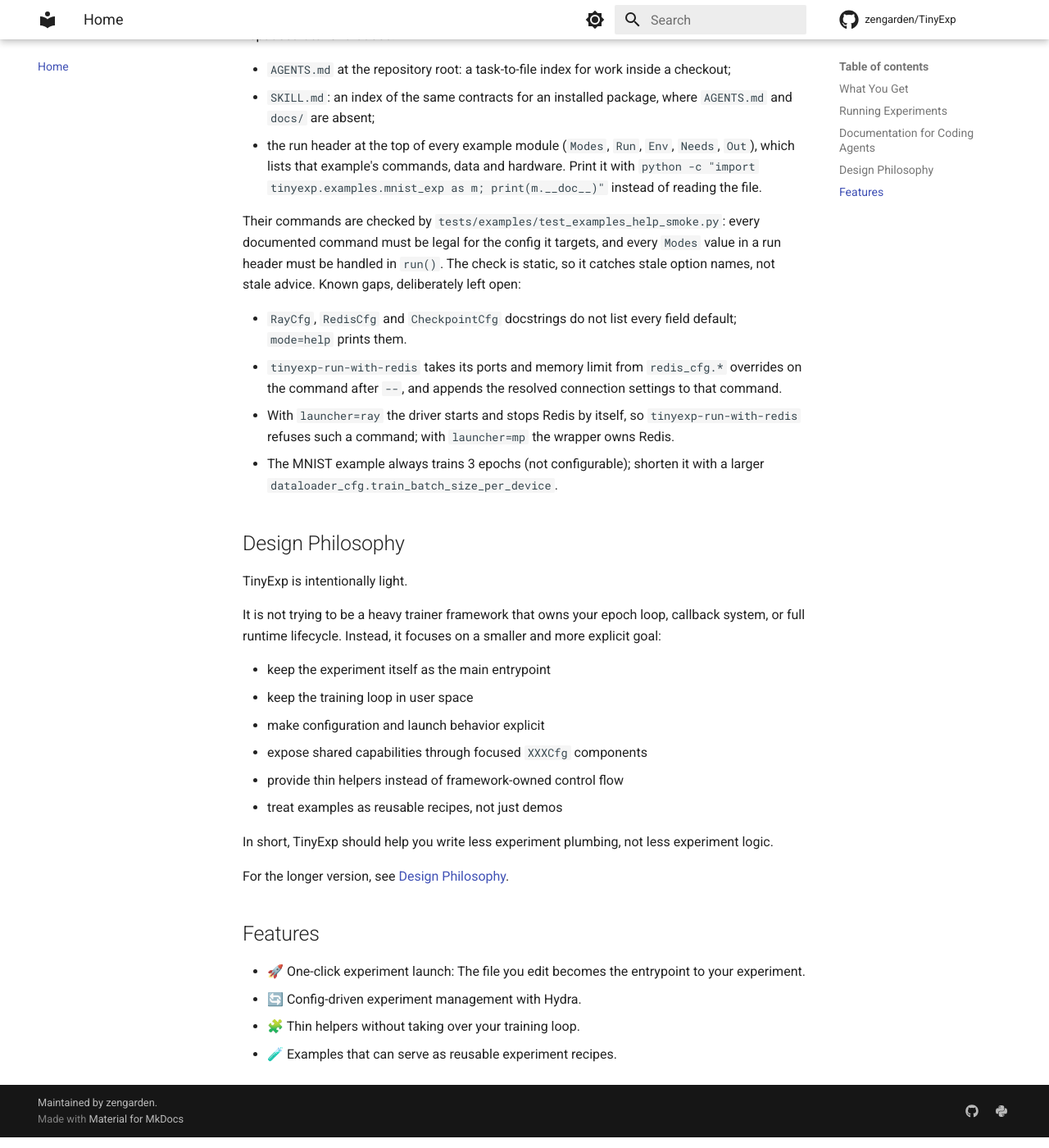
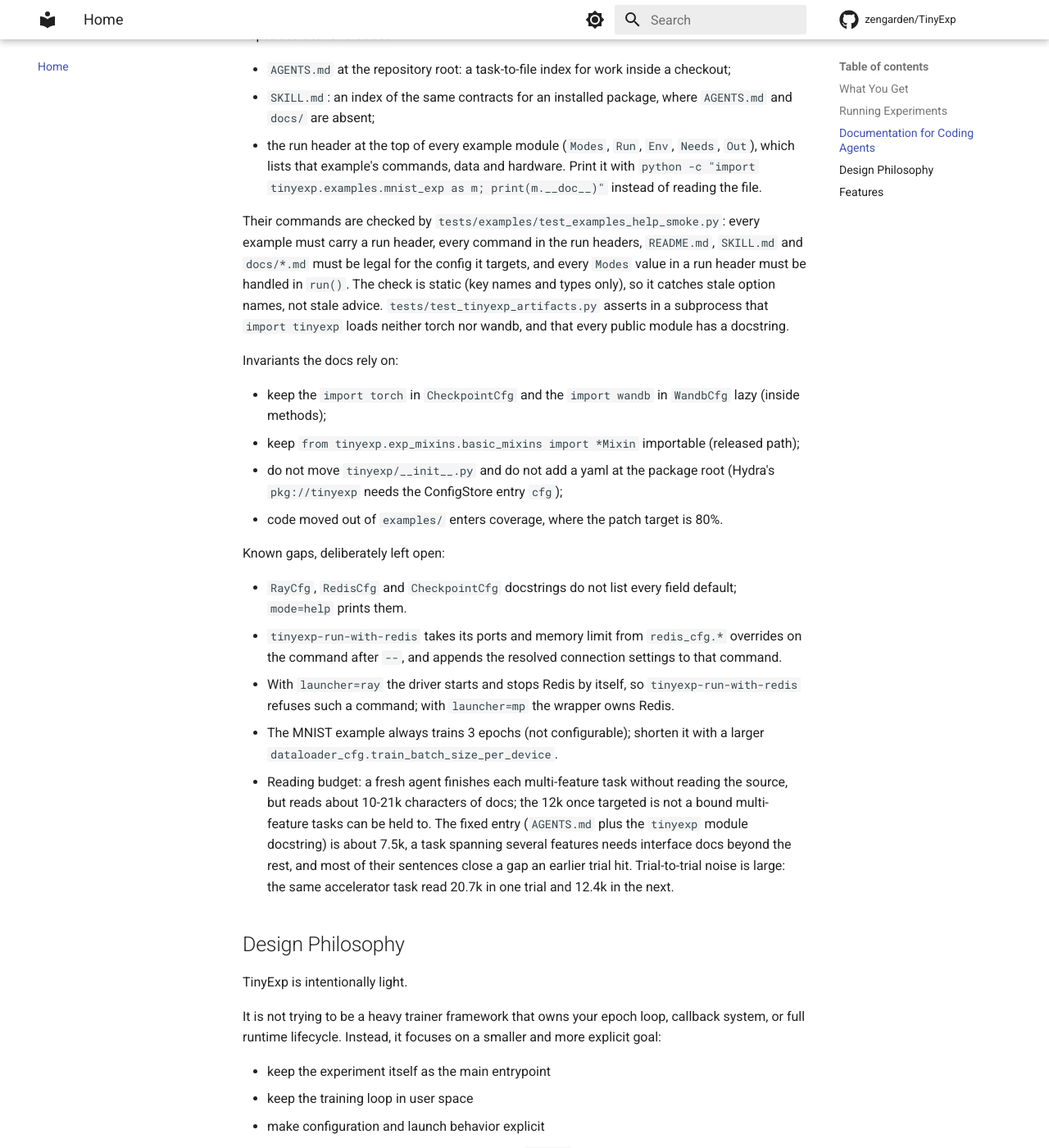
Before and after one commit to HKUST-SAIL/tinyexp, an MkDocs documentation site: the page built from docs/index.md, in a window 1280 px wide and 1400 px high, scrolled down 860 px. Shown: the whole window at 82% size. Built offline with MkDocs 1.6.1 and Material for MkDocs 9.7.7, drawn with Linux system fonts in a browser that asks for light colours; comment, search, counter and statistics services are not loaded.

Commit message:
docs: ✏️ slim AGENTS.md and record the reading-budget finding

```diff
--- a/docs/index.md
+++ b/docs/index.md
@@ -33,9 +33,21 @@
   example's commands, data and hardware. Print it with
   `python -c "import tinyexp.examples.mnist_exp as m; print(m.__doc__)"` instead of reading the file.
 
-Their commands are checked by `tests/examples/test_examples_help_smoke.py`: every documented command must be legal
-for the config it targets, and every `Modes` value in a run header must be handled in `run()`. The check is static,
-so it catches stale option names, not stale advice. Known gaps, deliberately left open:
+Their commands are checked by `tests/examples/test_examples_help_smoke.py`: every example must carry a run header,
+every command in the run headers, `README.md`, `SKILL.md` and `docs/*.md` must be legal for the config it targets,
+and every `Modes` value in a run header must be handled in `run()`. The check is static (key names and types only),
+so it catches stale option names, not stale advice. `tests/test_tinyexp_artifacts.py` asserts in a subprocess that
+`import tinyexp` loads neither torch nor wandb, and that every public module has a docstring.
+
+Invariants the docs rely on:
+
+- keep the `import torch` in `CheckpointCfg` and the `import wandb` in `WandbCfg` lazy (inside methods);
+- keep `from tinyexp.exp_mixins.basic_mixins import *Mixin` importable (released path);
+- do not move `tinyexp/__init__.py` and do not add a yaml at the package root (Hydra's `pkg://tinyexp` needs the
+  ConfigStore entry `cfg`);
+- code moved out of `examples/` enters coverage, where the patch target is 80%.
+
+Known gaps, deliberately left open:
 
 - `RayCfg`, `RedisCfg` and `CheckpointCfg` docstrings do not list every field default; `mode=help` prints them.
 - `tinyexp-run-with-redis` takes its ports and memory limit from `redis_cfg.*` overrides on the command after `--`,
@@ -44,6 +56,11 @@
   command; with `launcher=mp` the wrapper owns Redis.
 - The MNIST example always trains 3 epochs (not configurable); shorten it with a larger
   `dataloader_cfg.train_batch_size_per_device`.
+- Reading budget: a fresh agent finishes each multi-feature task without reading the source, but reads about
+  10-21k characters of docs; the 12k once targeted is not a bound multi-feature tasks can be held to. The fixed
+  entry (`AGENTS.md` plus the `tinyexp` module docstring) is about 7.5k, a task spanning several features needs
+  interface docs beyond the rest, and most of their sentences close a gap an earlier trial hit. Trial-to-trial
+  noise is large: the same accelerator task read 20.7k in one trial and 12.4k in the next.
 
 ## Design Philosophy
 
```
Also changed, not shown: AGENTS.md (+2 -9 lines), docs/running-modes.md (+1 -1 lines).
